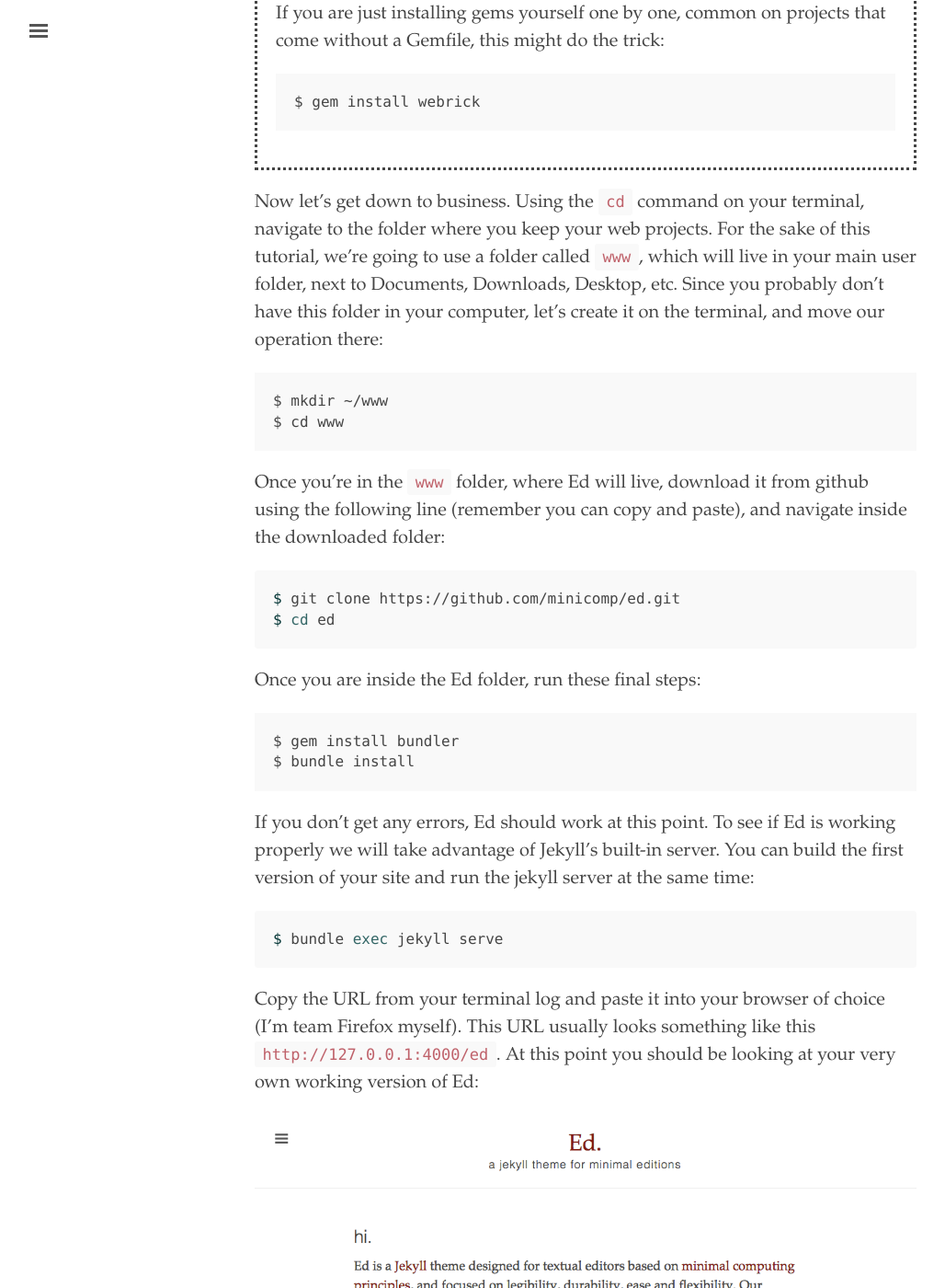
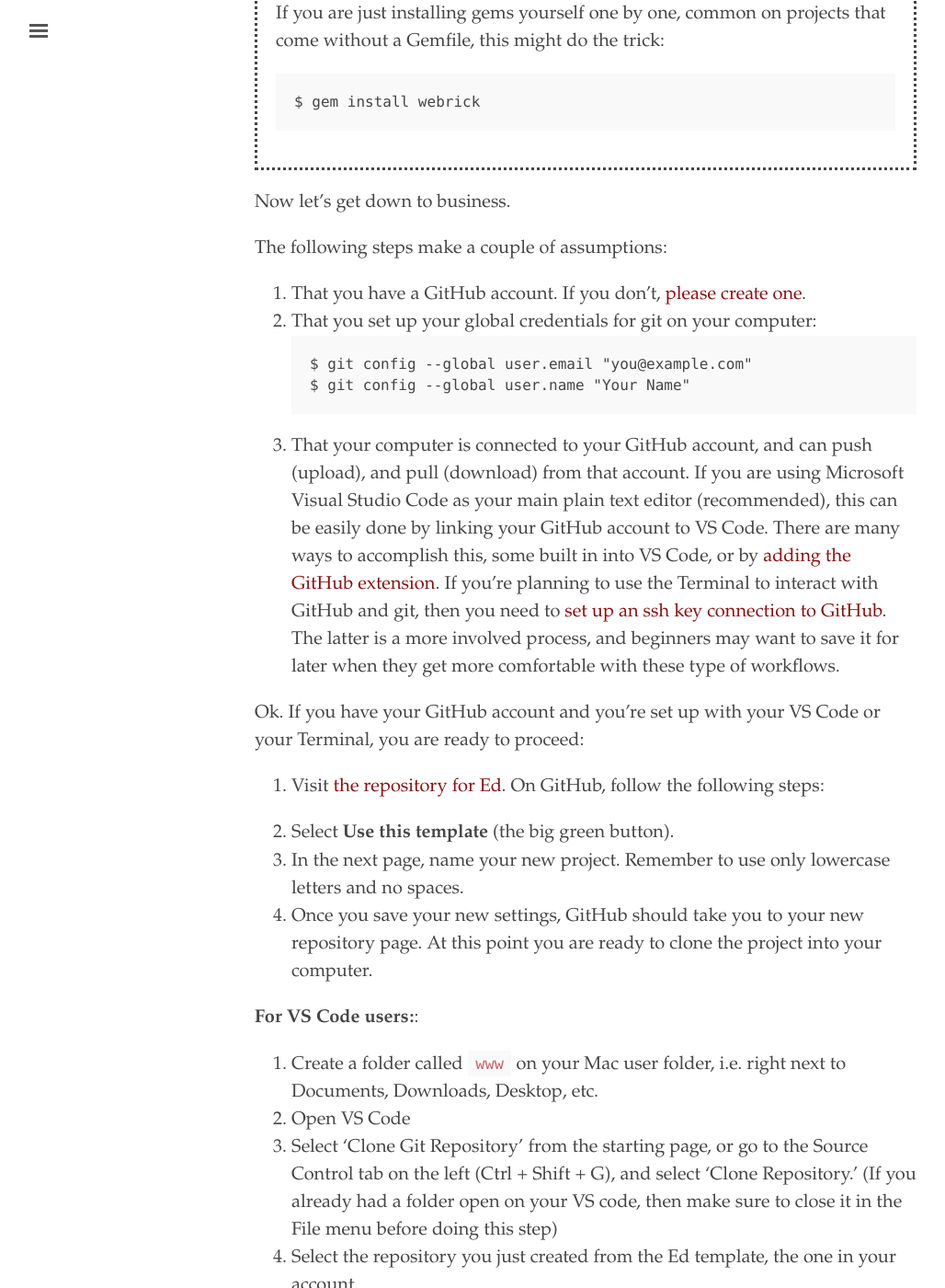
Before and after one commit to minicomp/ed, a Jekyll site: the page built from documentation.md, in a window 1280 px wide and 1400 px high, scrolled down 6510 px. Shown: the whole window at 92% size, without its empty margins (3-1031 px from the left). Built offline with Jekyll 4.4.1, drawn with Linux system fonts in a browser that asks for light colours; some of the changed text lies outside the part shown.

Commit message:
added more detailed instructions for cloning repo

```diff
--- a/documentation.md
+++ b/documentation.md
@@ -138,18 +138,58 @@ If the answer is 3.1.2, you are ready to install the software you will need to r
 </div>
 
 
-Now let's get down to business. Using the `cd` command on your terminal, navigate to the folder where you keep your web projects. For the sake of this tutorial, we're going to use a folder called `www`, which will live in your main user folder, next to Documents, Downloads, Desktop, etc. Since you probably don't have this folder in your computer, let's create it on the terminal, and move our operation there:
+Now let's get down to business.
+
+The following steps make a couple of assumptions:
+
+1. That you have a GitHub account. If you don't, [please create one](https://www.google.com/url?sa=t&rct=j&q=&esrc=s&source=web&cd=&cad=rja&uact=8&ved=2ahUKEwiq_Lmp-cn6AhV9FlkFHQhLAjYQFnoECA8QAQ&url=https%3A%2F%2Fgithub.com%2Fjoin&usg=AOvVaw0H9TK-nu7JfXaoNeNMgJEk).
+2. That you set up your global credentials for git on your computer:
+~~~ Bash
+$ git config --global user.email "you@example.com"
+$ git config --global user.name "Your Name"
+~~~
+2. That your computer is connected to your GitHub account, and can push (upload), and pull (download) from that account. If you are using Microsoft Visual Studio Code as your main plain text editor (recommended), this can be easily done by linking your GitHub account to VS Code. There are many ways to accomplish this, some built in into VS Code, or by [adding the GitHub extension](https://code.visualstudio.com/docs/sourcecontrol/github). If you're planning to use the Terminal to interact with GitHub and git, then you need to [set up an ssh key connection to GitHub](https://docs.github.com/en/authentication/connecting-to-github-with-ssh/generating-a-new-ssh-key-and-adding-it-to-the-ssh-agent). The latter is a more involved process, and beginners may want to save it for later when they get more comfortable with these type of workflows.
+
+Ok. If you have your GitHub account and you're set up with your VS Code or your Terminal, you are ready to proceed:
+
+1. Visit <a href="https://github.com/minicomp/ed.git">the repository for Ed</a>. On GitHub, follow the following steps:
+
+1. Select **Use this template** (the big green button).
+1. In the next page, name your new project. Remember to use only lowercase letters and no spaces.
+1. Once you save your new settings, GitHub should take you to your new repository page. At this point you are ready to clone the project into your computer.
+
+**For VS Code users:**:
+
+1. Create a folder called `www` on your Mac user folder, i.e. right next to Documents, Downloads, Desktop, etc.
+1. Open VS Code
+2. Select 'Clone Git Repository' from the starting page, or go to the Source Control tab on the left (Ctrl + Shift + G), and select 'Clone Repository.' (If you already had a folder open on your VS code, then make sure to close it in the File menu before doing this step)
+3. Select the repository you just created from the Ed template, the one in your account.
+4. When prompted where you would like to save the local copy, save it in the `www` folder you created in step #1.
+
+That's it. VS Code should now download it and from now on be able to upload to it. Skip ahead to "All together now" for the last few bits left and to run the local server.
+
+**For Terminal users:**:
+
+Using the `cd` command on your terminal, navigate to the folder where you keep your web projects. For the sake of this tutorial, we're going to use a folder called `www`, which will live in your main user folder, next to Documents, Downloads, Desktop, etc. Since you probably don't have this folder in your computer, let's create it on the terminal, and move our operation there:
 
 ~~~ Bash
 $ mkdir ~/www
-$ cd www
+$ cd ~/www
 ~~~
 
-Once you're in the `www` folder, where Ed will live, download it from github using the following line (remember you can copy and paste), and navigate inside the downloaded folder:
+Once you're in the `www` folder, where Ed will live, download it from github. You will need the right SSH link for this, not the HTTPS key. To get the right key, on your GitHub repo page, on the Code drop-down menu (the green button) you will see 3 tabs. HTTPS, SSH and GitHub CLI. Make sure to select the SSH tab before copying the link. Once you have that link copied in your clipboard, go back to the terminal and "clone" the repository:
 
 ~~~ bash
-$ git clone https://github.com/minicomp/ed.git
-$ cd ed
+$ git clone [the SSH link to your repository]
+~~~
+
+
+**All together now**
+
+We'll need the terminal for this. At this point we want to make sure that we're all in the `ed` folder:
+
+~~~ Bash
+$ cd ~/www/ed
 ~~~
 
 Once  you are inside the Ed folder, run these final steps:
@@ -159,7 +199,7 @@ $ gem install bundler
 $ bundle install
 ~~~
 
-If you don't get any errors, Ed should work at this point. To see if Ed is working properly we will take advantage of Jekyll's built-in server. You can build the first version of your site and run the jekyll server at the same time:
+If you don't get any errors, Ed should work at this point. To see if Ed is working properly, we will take advantage of Jekyll's built-in server. You can build the first version of your site and run the jekyll server at the same time:
 
 ~~~ bash
 $ bundle exec jekyll serve
```
